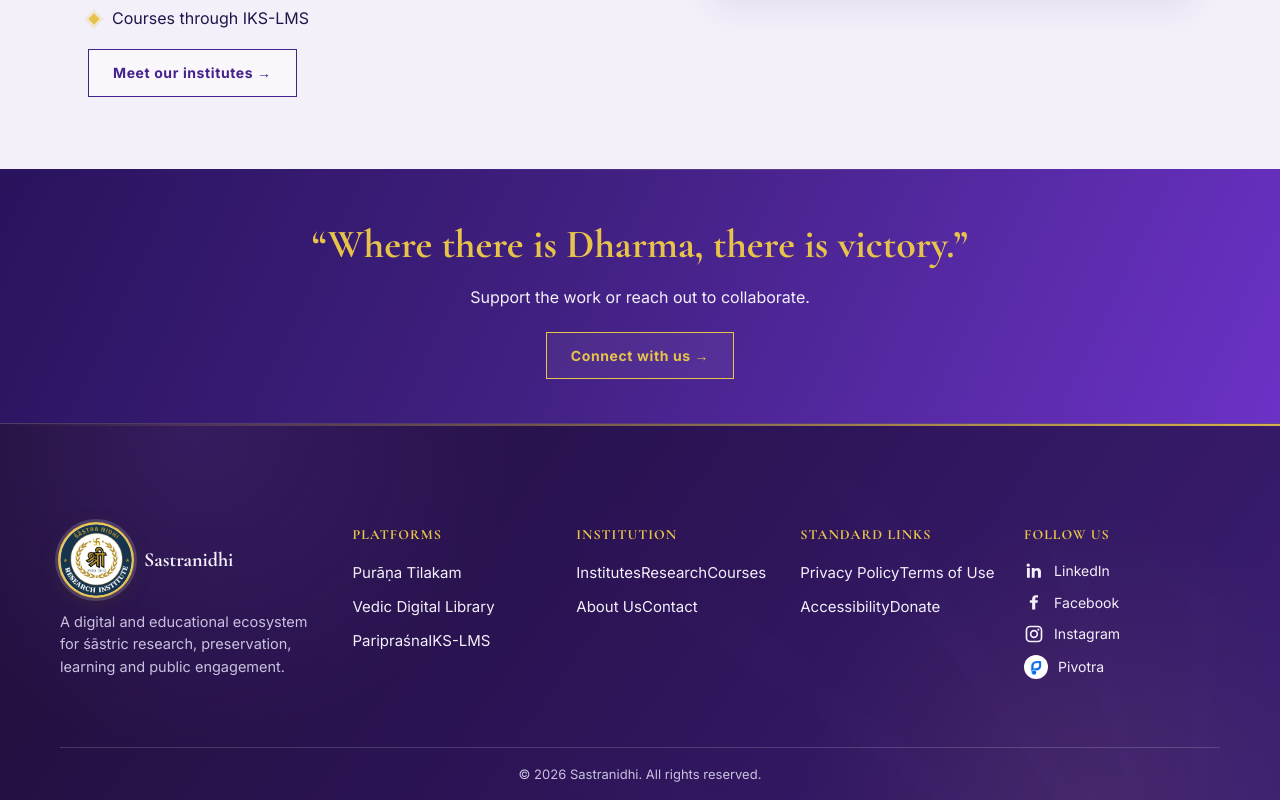
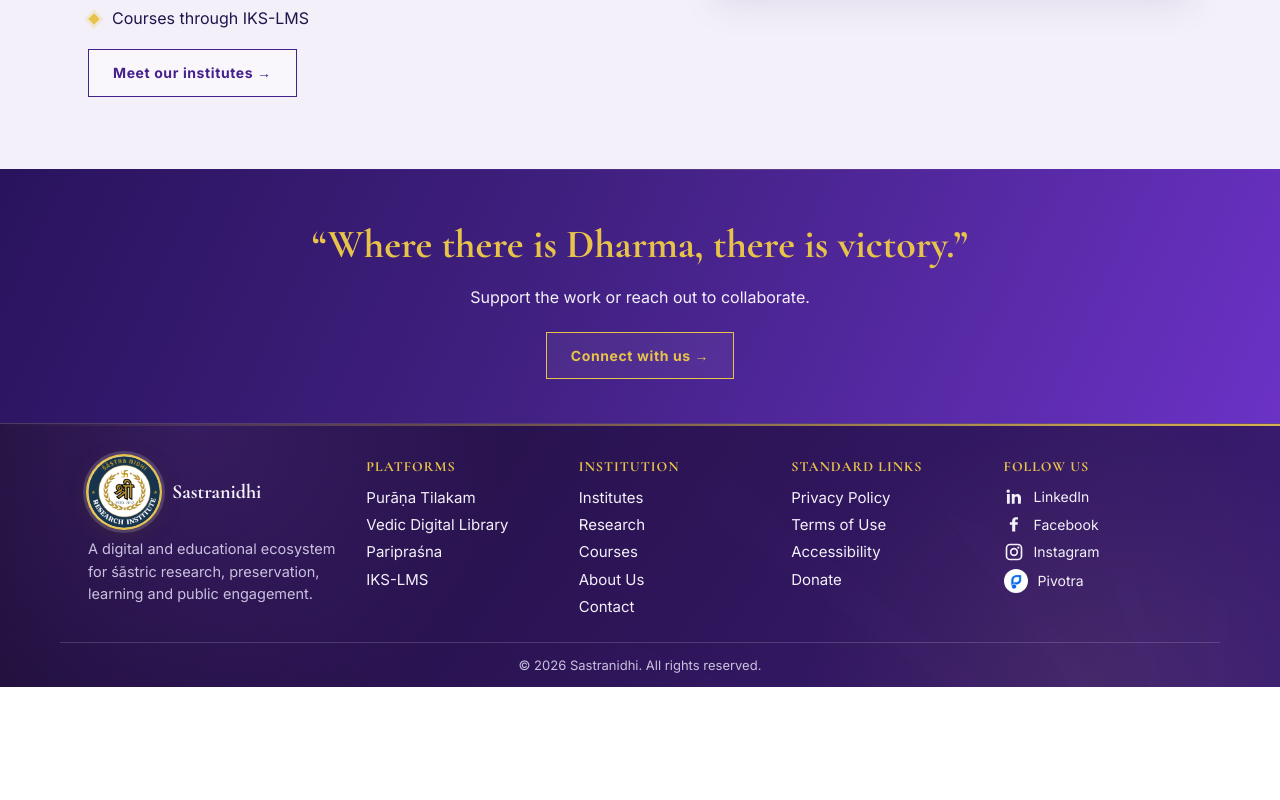
Before and after one commit to sastranidhiweb-bot/Sastranidhi-OAuth, a React (Vite) app: page /about in a window 1280 px wide. Shown: the part 1597-2397 px from the top of the page. After the commit the page ends 2284 px from the top, so only its background shows below. Built offline with nearby package versions, Linux system fonts and the light colour scheme; no server answers.

Commit message:
fix(home): tighten hero, Explore, Courses, Research, Subscribe and footer spacing

```diff
--- a/src/components/Courses/Courses.jsx
+++ b/src/components/Courses/Courses.jsx
@@ -6,7 +6,6 @@
     <section id="courses">
       <div className="wrap">
         <div className="section-head reveal">
-          <div className="kicker">IKS-LMS</div>
           <h2>Featured Courses</h2>
           <p>
             Structured online learning programs in Indian Knowledge Systems, Sanskrit
--- a/src/components/Initiatives/Initiatives.jsx
+++ b/src/components/Initiatives/Initiatives.jsx
@@ -16,7 +16,8 @@
               icon={item.icon}
               shortLabel={item.shortLabel}
               title={item.title}
-              linkedTitle={item.linkedTitle}
+              subtitle={item.subtitle}
+              subtitleUnderlined={item.subtitleUnderlined}
               description={item.description}
               linkLabel={item.linkLabel}
               href={import.meta.env.DEV && item.devHref ? item.devHref : item.href}
--- a/src/components/PlatformCard.jsx
+++ b/src/components/PlatformCard.jsx
@@ -2,7 +2,8 @@
   icon,
   shortLabel,
   title,
-  linkedTitle,
+  subtitle,
+  subtitleUnderlined,
   description,
   href,
   linkLabel,
@@ -12,11 +13,11 @@
       <div className="icon icon-pill">{shortLabel || icon}</div>
       <h3>
         {title}
-        {linkedTitle && (
-          <>
-            {' '}
-            <span style={{ textDecoration: 'underline' }}>{linkedTitle}</span>
-          </>
+        {(subtitle || subtitleUnderlined) && (
+          <span className="tablet-subtitle">
+            {subtitle}{' '}
+            <span style={{ textDecoration: 'underline' }}>{subtitleUnderlined}</span>
+          </span>
         )}
       </h3>
       <p>{description}</p>
--- a/src/data/siteData.js
+++ b/src/data/siteData.js
@@ -11,8 +11,8 @@
 export const initiatives = [
   {
     icon: 'Svādhyāya',
-    title: 'Svādhyāya (Study & Research)',
-    shortLabel: 'Study & Research',
+    title: 'Study & Research',
+    shortLabel: 'Svādhyāya',
     description:
       'Institutional information, research, publications, events, projects and scholar initiatives.',
     linkLabel: 'Open Platform →',
@@ -21,9 +21,11 @@
   },
   {
     icon: 'Viśleṣaka',
-    title: 'Viśleṣaka (Analyze & Assimilate)',
-    linkedTitle: 'Bhagavatam : Puranatilakam',
-    shortLabel: 'Analyze & Assimilate',
+    title: 'Analyze & Assimilate',
+    // second title line; only the `subtitleUnderlined` part is underlined
+    subtitle: 'Bhagavatam :',
+    subtitleUnderlined: 'Puranatilakam',
+    shortLabel: 'Viśleṣaka',
     description:
       'Śrīmad-Bhāgavatam texts, commentaries, translations, cross-references and research tools.',
     linkLabel: 'Open Platform →',
@@ -32,8 +34,8 @@
   },
   {
     icon: 'Paripraśna',
-    title: 'Paripraśna (Questions & Answers)',
-    shortLabel: 'Questions & Answers',
+    title: 'Questions & Answers',
+    shortLabel: 'Paripraśna',
     description:
       'Philosophical questions and answers grounded in authentic Indian knowledge traditions.',
     linkLabel: 'Open Platform →',
@@ -42,8 +44,8 @@
   },
   {
     icon: 'Pravacana',
-    title: 'Pravacana (Courses & Discourses)',
-    shortLabel: 'Courses & Discourses',
+    title: 'Courses & Discourses',
+    shortLabel: 'Pravacana',
     description:
       'Courses, lessons, assessments, certificates and guided Indian Knowledge Systems programs.',
     linkLabel: 'View Courses →',
--- a/src/styles/footer.css
+++ b/src/styles/footer.css
@@ -300,3 +300,46 @@
     transform: none !important;
   }
 }
+/* ============================================================
+   COMPACT FOOTER — tighter spacing overrides
+   Kept at the end so they win over the rules above on equal
+   specificity. Content, colours, divider and logo are untouched.
+   ============================================================ */
+footer {
+  padding-top: 32px;
+}
+
+/* The `padding` shorthand above also zeroed .wrap's 28px side gutter;
+   restore it so the columns line up with the header again. */
+footer .footer-grid {
+  gap: 24px;
+  padding: 0 28px;
+}
+
+footer .footer-grid p {
+  margin: 0;
+}
+
+footer h4,
+footer .footer-social h4 {
+  margin-bottom: 8px;
+}
+
+/* One link per row. As inline-blocks the links ran together on a line
+   ("InstitutesResearchCourses"); fit-content keeps the hover target
+   as wide as the text only. */
+footer .footer-grid a {
+  display: block;
+  width: fit-content;
+  margin-bottom: 4px;
+}
+
+footer .social-icons {
+  gap: 6px;
+}
+
+footer .footer-bottom {
+  margin-top: 20px;
+  padding-top: 12px;
+  padding-bottom: 12px;
+}
--- a/src/styles/hero.css
+++ b/src/styles/hero.css
@@ -301,7 +301,7 @@
 @media (prefers-reduced-motion:reduce){.hero-vyasa{animation:none;}}
 
 /* --- sn-fix-levels: hero padding, page-hero, Vyasa --- */
-.hero:not(.page-hero){padding-top:40px !important;padding-bottom:128px !important;min-height:0 !important;}
+.hero:not(.page-hero){padding-top:28px !important;padding-bottom:128px !important;min-height:0 !important;}
 .hero .hero-inner{position:relative;z-index:3 !important;}
 .hero .lede{display:block !important;opacity:1;visibility:visible;}
 .page-hero{padding-top:28px !important;padding-bottom:124px !important;}
@@ -311,8 +311,14 @@
 
 /* --- sn-explore-tight: home curve + padding --- */
 .hero:not(.page-hero) .hero-curve{height:58px !important;}
+/* Home shows a single arc: drop the faint second arc drawn by
+   .hero .hero-curve::before (inner-page heroes keep it). */
+.hero:not(.page-hero) .hero-curve::before{display:none;}
 .hero:not(.page-hero){padding-bottom:84px !important;}
-.hero:not(.page-hero){padding-bottom:112px !important;}
+.hero:not(.page-hero){padding-bottom:80px !important;}
+/* Rest Vyasa on the arc: the arc's top edge is ~44px above the hero's
+   bottom at the image's centre (74px left it floating 30px above). */
+.hero:not(.page-hero) .hero-vyasa{bottom:44px;}
 
 /* --- sn-vyasa-op --- */
 .hero-vyasa{opacity:.22 !important;filter:none !important;}@media (max-width:760px){.hero-vyasa{opacity:.15 !important;}}
--- a/src/styles/new-design.css
+++ b/src/styles/new-design.css
@@ -35,6 +35,7 @@
 img { max-width: 100%; display: block; }
 .wrap { max-width: 1160px; margin: 0 auto; padding: 0 28px; }
 section { position: relative; padding: 76px 0; overflow: hidden; }
+section#platforms { padding-bottom: 24px; }
 section:not(.hero)::before {
   content: '';
   position: absolute;
@@ -158,6 +159,11 @@
 .subscribe-heading { margin-bottom: 30px; text-align: center; }
 .subscribe-heading h2 { margin: 14px 0; }
 .subscribe-heading p { max-width: 680px; margin: 0 auto; color: var(--text-muted); }
+/* Compact section top on home: 70px -> 32px above the heading block, no extra
+   gap between kicker and heading, 28px -> 20px above the subscribe card. */
+.homepage #subscribe { padding-top: 32px; }
+.homepage #subscribe .section-head { margin-bottom: 20px !important; }
+.homepage #subscribe .section-head h2 { margin-top: 0; }
 .subscribe-card { padding: 32px; border: 1px solid rgba(255,255,255,.12); border-top: 4px solid var(--brand-gold); border-radius: 16px; background: var(--sn-gradient); color: #FFFFFF; box-shadow: 0 10px 30px rgba(59,42,107,.35); }
 .subscribe-card-inner { display: flex; align-items: flex-start; gap: 16px; flex-wrap: wrap; }
 .subscribe-mark { width: 54px; height: 54px; flex-shrink: 0; display: grid; place-items: center; border-radius: 50%; background: rgba(255,255,255,.15); color: #FFFFFF; font-size: 22px; }
--- a/src/styles/research.css
+++ b/src/styles/research.css
@@ -220,3 +220,9 @@
 /* research-background-style (Shiny animated gold frame): dark-card hover glow,
    which outranks .detail .info-card in the static page. [trimmed to /research dark cards] */
 .detail.research-page .info-card.dark:hover{transform:translateY(-6px);box-shadow:0 0 28px rgba(232,195,74,.28),0 24px 48px rgba(41,20,81,.28) !important;}
+
+/* --- Compact section top: 36px -> 28px above the heading, and 28px -> 20px
+   between the heading block and the cards (outranks the home-wide
+   .section-head trim in initiatives.css). --- */
+.homepage #research{padding-top:28px;}
+.homepage #research .section-head{margin-bottom:20px !important;}
```
Also changed, not shown: src/styles/initiatives.css (+35 -0 lines).
